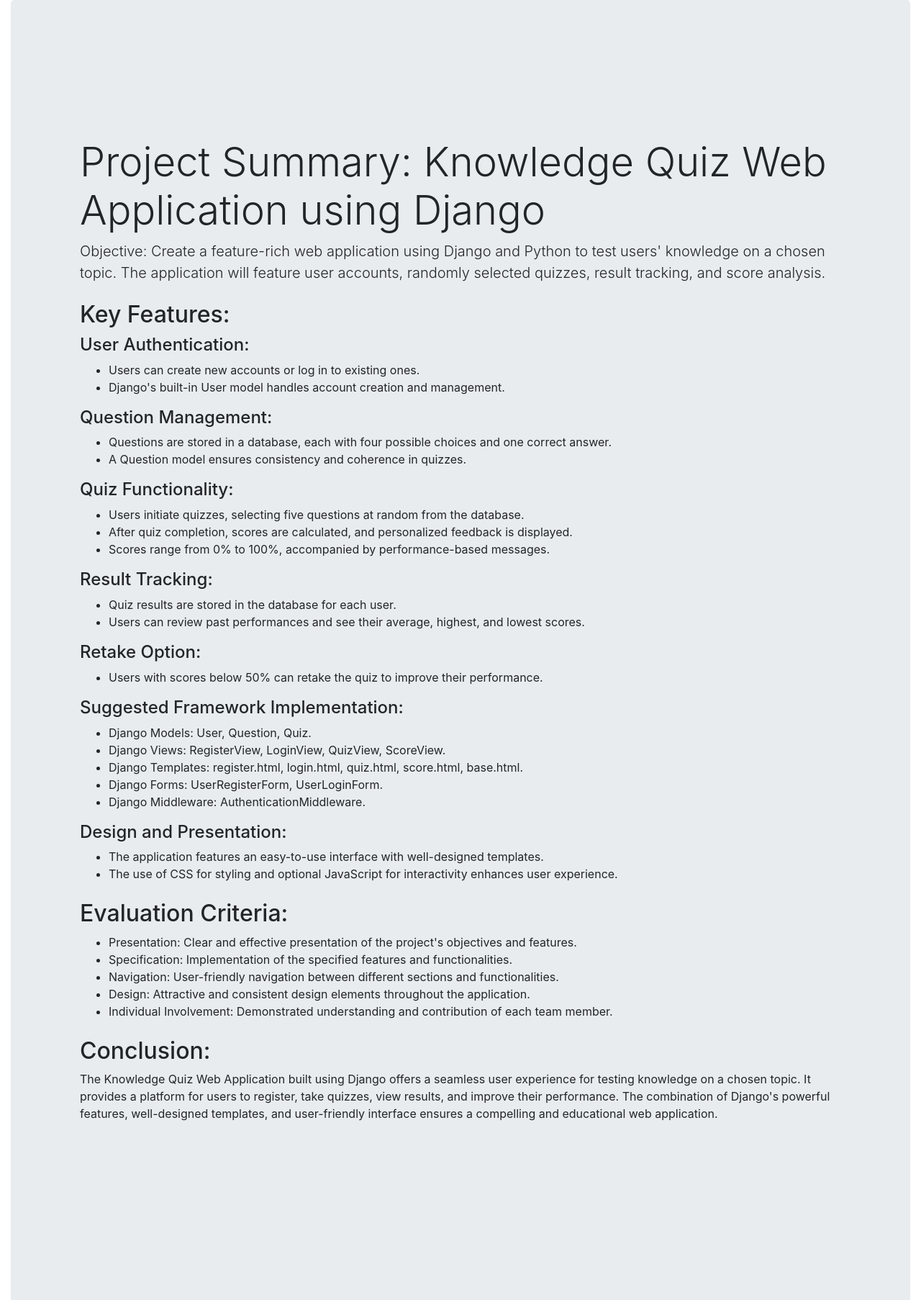
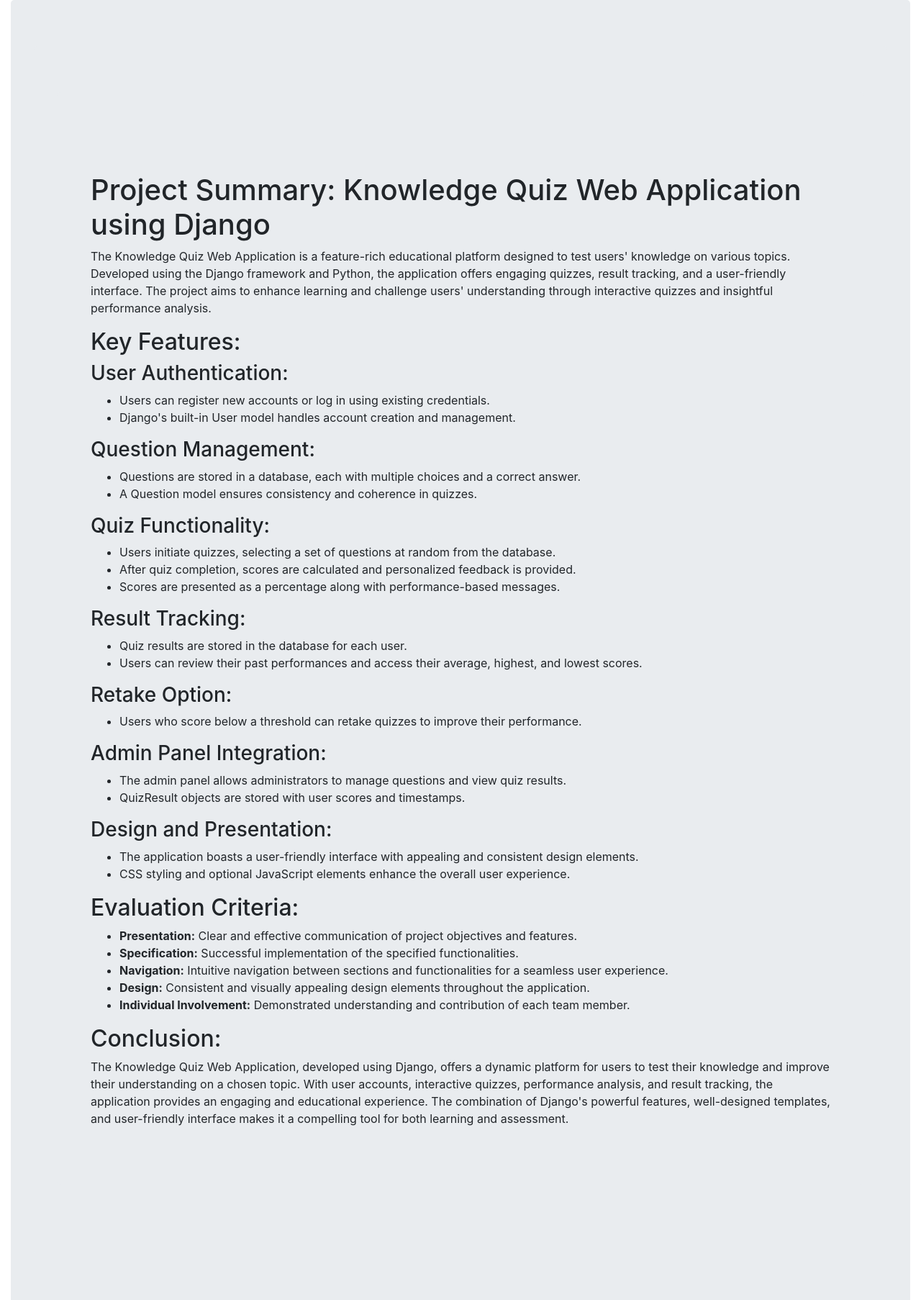
Before and after one commit to mr-saxena-aditya/Django_QuizApp, a Django app: page / in a window 1280 px wide. Shown: the part 70-1876 px from the top of the page at 72% size. Run offline with Django 4.2, Linux system fonts and the light colour scheme; some libraries are stand-ins or nearby versions.

Commit message:
finishing project

```diff
--- a/Knowledge_Quiz/templates/homepage.html
+++ b/Knowledge_Quiz/templates/homepage.html
@@ -10,69 +10,68 @@
     <p class="lead">Test your knowledge with our fun and challenging quizzes.</p>
     <hr class="my-4">
     <p>Are you ready to take the quiz?</p>
-    <a class="btn btn-primary btn-lg" href="{% url 'quiz' %}" role="button">Go to Quiz</a>
+    <a class="btn btn-prgitimary btn-lg" href="{% url 'quiz' %}" role="button">Go to Quiz</a>
   {% else %}
   <div class="jumbotron">
-    <h1 class="display-4">Project Summary: Knowledge Quiz Web Application using Django</h1>
-    <p class="lead">Objective: Create a feature-rich web application using Django and Python to test users' knowledge on a chosen topic. The application will feature user accounts, randomly selected quizzes, result tracking, and score analysis.</p>
-    <h2 class="mt-4">Key Features:</h2>
+    <div class="container mt-5">
+        <h1>Project Summary: Knowledge Quiz Web Application using Django</h1>
+        <p>The Knowledge Quiz Web Application is a feature-rich educational platform designed to test users' knowledge on various topics. Developed using the Django framework and Python, the application offers engaging quizzes, result tracking, and a user-friendly interface. The project aims to enhance learning and challenge users' understanding through interactive quizzes and insightful performance analysis.</p>
 
-    <h4>User Authentication:</h4>
+        <h2>Key Features:</h2>
+        <h3>User Authentication:</h3>
         <ul>
-        <li>Users can create new accounts or log in to existing ones.</li>
+            <li>Users can register new accounts or log in using existing credentials.</li>
             <li>Django's built-in User model handles account creation and management.</li>
         </ul>
 
-    <h4>Question Management:</h4>
+        <h3>Question Management:</h3>
         <ul>
-        <li>Questions are stored in a database, each with four possible choices and one correct answer.</li>
+            <li>Questions are stored in a database, each with multiple choices and a correct answer.</li>
             <li>A Question model ensures consistency and coherence in quizzes.</li>
         </ul>
 
-    <h4>Quiz Functionality:</h4>
+        <h3>Quiz Functionality:</h3>
         <ul>
-        <li>Users initiate quizzes, selecting five questions at random from the database.</li>
-        <li>After quiz completion, scores are calculated, and personalized feedback is displayed.</li>
-        <li>Scores range from 0% to 100%, accompanied by performance-based messages.</li>
+            <li>Users initiate quizzes, selecting a set of questions at random from the database.</li>
+            <li>After quiz completion, scores are calculated and personalized feedback is provided.</li>
+            <li>Scores are presented as a percentage along with performance-based messages.</li>
         </ul>
 
-    <h4>Result Tracking:</h4>
+        <h3>Result Tracking:</h3>
         <ul>
             <li>Quiz results are stored in the database for each user.</li>
-        <li>Users can review past performances and see their average, highest, and lowest scores.</li>
+            <li>Users can review their past performances and access their average, highest, and lowest scores.</li>
         </ul>
 
-    <h4>Retake Option:</h4>
+        <h3>Retake Option:</h3>
         <ul>
-        <li>Users with scores below 50% can retake the quiz to improve their performance.</li>
+            <li>Users who score below a threshold can retake quizzes to improve their performance.</li>
         </ul>
 
-    <h4>Suggested Framework Implementation:</h4>
+        <h3>Admin Panel Integration:</h3>
         <ul>
-        <li>Django Models: User, Question, Quiz.</li>
-        <li>Django Views: RegisterView, LoginView, QuizView, ScoreView.</li>
-        <li>Django Templates: register.html, login.html, quiz.html, score.html, base.html.</li>
-        <li>Django Forms: UserRegisterForm, UserLoginForm.</li>
-        <li>Django Middleware: AuthenticationMiddleware.</li>
+            <li>The admin panel allows administrators to manage questions and view quiz results.</li>
+            <li>QuizResult objects are stored with user scores and timestamps.</li>
         </ul>
 
-    <h4>Design and Presentation:</h4>
+        <h3>Design and Presentation:</h3>
         <ul>
-        <li>The application features an easy-to-use interface with well-designed templates.</li>
-        <li>The use of CSS for styling and optional JavaScript for interactivity enhances user experience.</li>
+            <li>The application boasts a user-friendly interface with appealing and consistent design elements.</li>
+            <li>CSS styling and optional JavaScript elements enhance the overall user experience.</li>
         </ul>
 
-    <h2 class="mt-4">Evaluation Criteria:</h2>
+        <h2>Evaluation Criteria:</h2>
         <ul>
-        <li>Presentation: Clear and effective presentation of the project's objectives and features.</li>
-        <li>Specification: Implementation of the specified features and functionalities.</li>
-        <li>Navigation: User-friendly navigation between different sections and functionalities.</li>
-        <li>Design: Attractive and consistent design elements throughout the application.</li>
-        <li>Individual Involvement: Demonstrated understanding and contribution of each team member.</li>
+            <li><strong>Presentation:</strong> Clear and effective communication of project objectives and features.</li>
+            <li><strong>Specification:</strong> Successful implementation of the specified functionalities.</li>
+            <li><strong>Navigation:</strong> Intuitive navigation between sections and functionalities for a seamless user experience.</li>
+            <li><strong>Design:</strong> Consistent and visually appealing design elements throughout the application.</li>
+            <li><strong>Individual Involvement:</strong> Demonstrated understanding and contribution of each team member.</li>
         </ul>
 
-    <h2 class="mt-4">Conclusion:</h2>
-    <p>The Knowledge Quiz Web Application built using Django offers a seamless user experience for testing knowledge on a chosen topic. It provides a platform for users to register, take quizzes, view results, and improve their performance. The combination of Django's powerful features, well-designed templates, and user-friendly interface ensures a compelling and educational web application.</p>
+        <h2>Conclusion:</h2>
+        <p>The Knowledge Quiz Web Application, developed using Django, offers a dynamic platform for users to test their knowledge and improve their understanding on a chosen topic. With user accounts, interactive quizzes, performance analysis, and result tracking, the application provides an engaging and educational experience. The combination of Django's powerful features, well-designed templates, and user-friendly interface makes it a compelling tool for both learning and assessment.</p>
+    </div>
    </div>
 
   {% endif %}
```
Also changed, not shown: db.sqlite3. Lines whose indentation alone changed are shown as unchanged.
